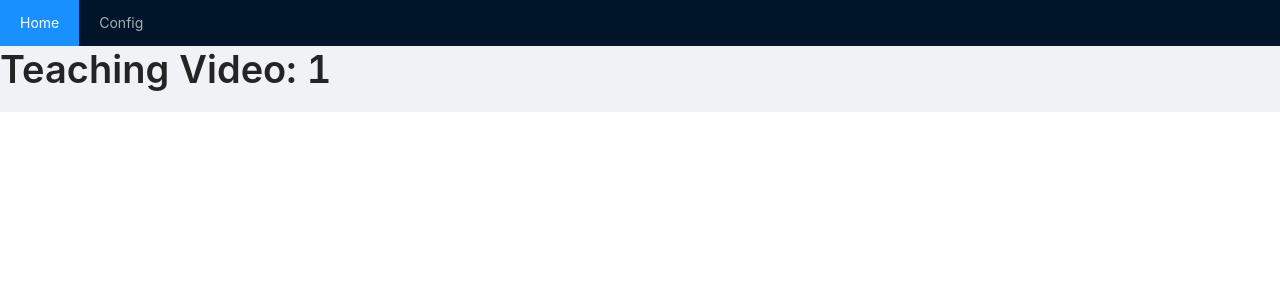
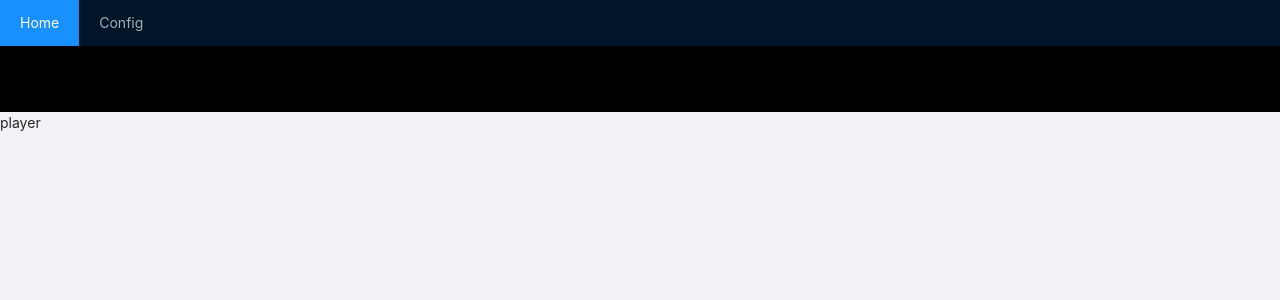
Before and after one commit to asanobm/anymiton-sample-app, a React (Create React App) app: page /video/1 in a window 1280 px wide. Shown: the top 300 px of the page. Built offline with nearby package versions, Linux system fonts and the light colour scheme.

Commit message:
update: player style

```diff
--- a/src/pages/VideoPage.tsx
+++ b/src/pages/VideoPage.tsx
@@ -1,7 +1,11 @@
 import React from 'react'
-import { Layout, Typography } from 'antd'
+import { Layout, Space, Typography } from 'antd'
 import { useParams } from 'react-router-dom'
 import { Video } from '../interfaces/Video'
+
+import ReactPlayer from 'react-player'
+import { API } from '../config/Api'
+import VideoPlayer from '../components/VideoPlayer'
 
 const { Title } = Typography
 
@@ -9,8 +13,9 @@ const VideoPage: React.FC = () => {
   const { title } = useParams<Video>()
   console.log(title)
   return (
-    <Layout>
+    <Layout style={{ backgroundColor: 'black', height: 'calc(100vh - 46px)' }}>
       <Title>Teaching Video: {title}</Title>
+      <VideoPlayer title={title} />
     </Layout>
   )
 }
```
